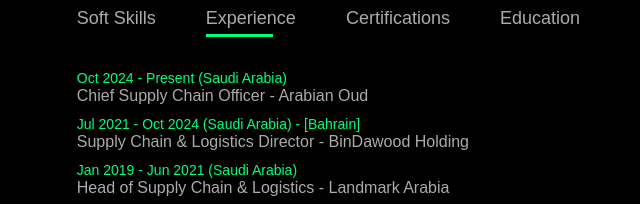
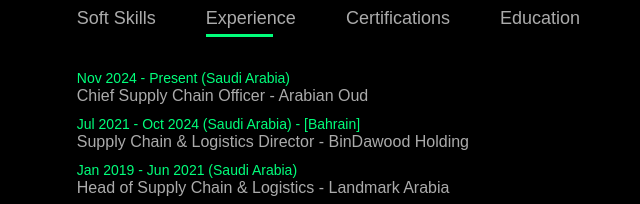
Before and after one commit to RaficMassalkhi/Mazen-Massalkhi-Portfolio, a plain HTML site: page index.html in a window 1280 px wide. Both pictures are taken after a click on the element "Experience". Shown: the part 1189-1393 px from the top of the page, 0-640 px from the left. Drawn offline with Linux system fonts and the light colour scheme.

Commit message:
Add files via upload

```diff
--- a/index.html
+++ b/index.html
@@ -76,7 +76,7 @@
                         </div>
                         <div class="tab-contents" id="Experience">
                             <ul>
-                                <li><span>Oct 2024 - Present (Saudi Arabia)</span><br>Chief Supply Chain Officer - Arabian Oud</li>
+                                <li><span>Nov 2024 - Present (Saudi Arabia)</span><br>Chief Supply Chain Officer - Arabian Oud</li>
                                 <li><span>Jul 2021 - Oct 2024 (Saudi Arabia) - [Bahrain]</span><br>Supply Chain & Logistics Director - BinDawood Holding</li>                                <li><span>Jan 2019 - Jun 2021 (Saudi Arabia)</span><br>Head of Supply Chain & Logistics - Landmark Arabia</li>
                                 <li><span>Jul 2018 - Dec 2018 (Saudi Arabia)</span><br>Managing Director - Logistics - United Yousef M Naghi</li>
                                 <li><span>Jul 2014 - Jun 2018 (Saudi Arabia) - [Bahrain, Oman]</span><br>Supply Chain & Logistics Director - United Electronics Company (eXtra)</li>
```
